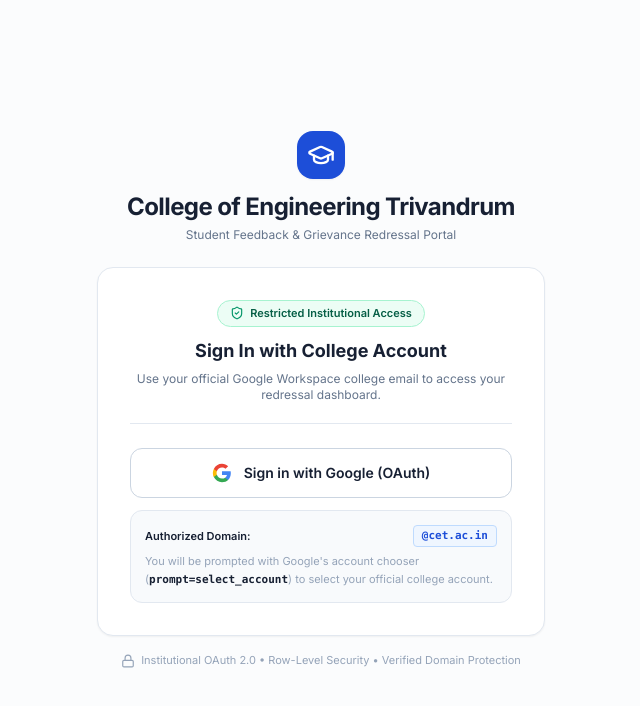
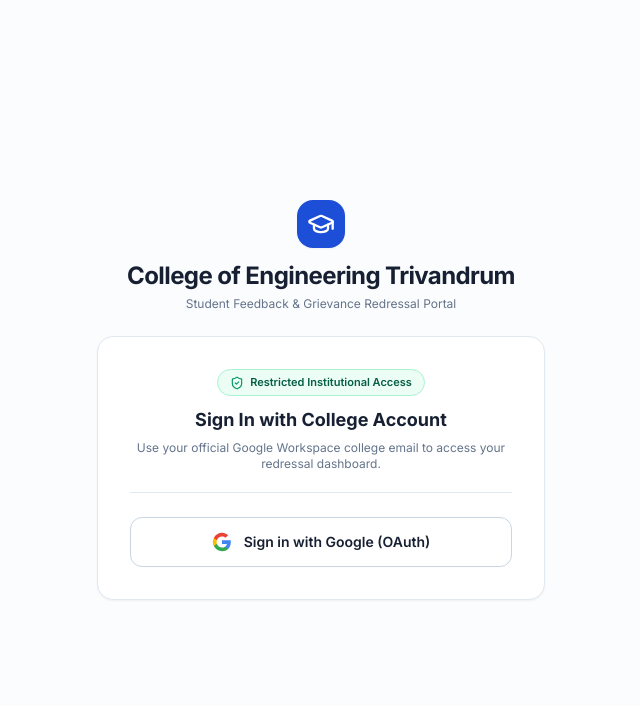
Before and after one commit to rishichandran1417/Feedback, a React (Vite) app: page /login in a window 1280 px wide. Shown: the top 706 px of the page, without its empty margins (319-959 px from the left). Built offline with nearby package versions, Linux system fonts and the light colour scheme; no server answers; the database is empty.

Commit message:
fix(ui): remove authorized domain helper box and security footer from student login page

```diff
--- a/src/components/auth/StudentLoginPage.tsx
+++ b/src/components/auth/StudentLoginPage.tsx
@@ -8,9 +8,6 @@
   RotateCcw,
   ShieldCheck,
   AlertCircle,
-  Sparkles,
-  ArrowRight,
-  Lock,
 } from 'lucide-react';
 
 export const StudentLoginPage: React.FC = () => {
@@ -173,25 +170,7 @@
               </svg>
               <span>{isLoading ? 'Connecting to Google Workspace...' : 'Sign in with Google (OAuth)'}</span>
             </button>
-
-            <div className="p-3.5 rounded-xl bg-slate-50 border border-slate-200 text-xs text-ink-secondary space-y-1.5">
-              <div className="flex items-center justify-between text-[11px]">
-                <span className="font-semibold text-ink-primary">Authorized Domain:</span>
-                <span className="font-mono font-bold text-brand-700 px-2 py-0.5 rounded bg-brand-50 border border-brand-200">
-                  {allowedDomain}
-                </span>
-              </div>
-              <p className="text-[11px] text-ink-muted leading-relaxed">
-                You will be prompted with Google's account chooser (<code className="font-mono text-ink-primary font-semibold">prompt=select_account</code>) to select your official college account.
-              </p>
-            </div>
           </div>
-        </div>
-
-        {/* Security & Confidentiality Footer */}
-        <div className="text-center text-[11px] text-ink-muted flex items-center justify-center gap-1.5">
-          <Lock className="w-3.5 h-3.5 text-ink-muted" />
-          <span>Institutional OAuth 2.0 • Row-Level Security • Verified Domain Protection</span>
         </div>
       </div>
     </div>
```
